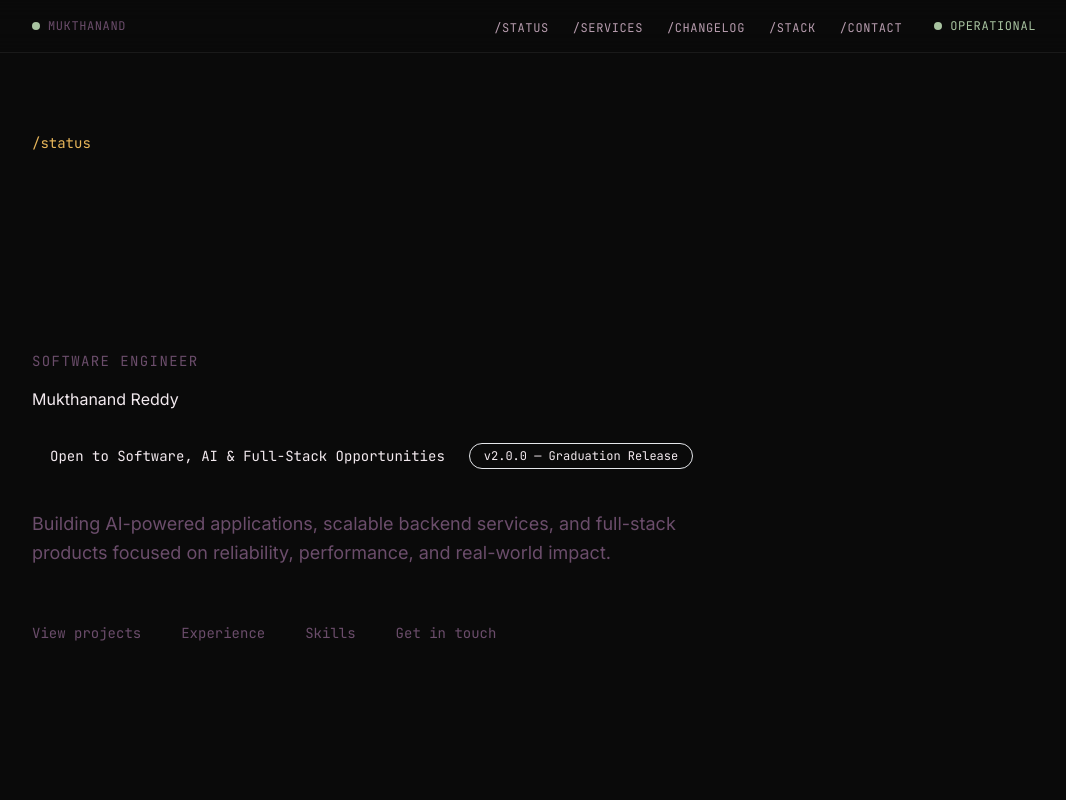
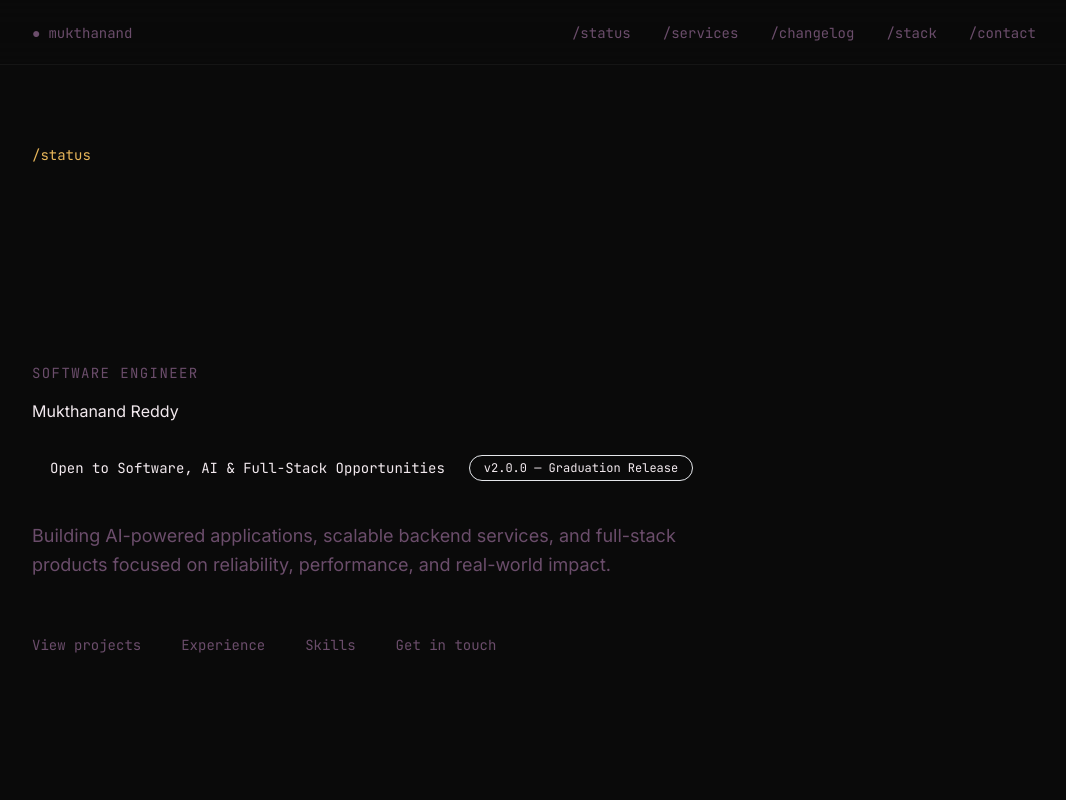
Before and after one commit to Mukthanand21/mukthanand, a React (Vite) app: page / in a window 1280 px wide. Shown: the top 800 px of the page, without its empty margins (106-1172 px from the left). Built offline with nearby package versions, Linux system fonts and the light colour scheme.

Commit message:
Revert "Merge branch 'feat/v2-nav' into 'main'"
This reverts commit e262a54b7cadd973b0a3e959da3782478b729d6c, reversing
changes made to 02eba51307323012b5bd0f376861bd952852540c.

```diff
--- a/src/components/Nav.tsx
+++ b/src/components/Nav.tsx
@@ -10,24 +10,24 @@ const LINKS = [
   { to: '/contact', label: '/contact' },
 ];
 
-/* ─── individual nav link with gold active indicator ─── */
+/* ─── individual nav link with cyan active indicator ─── */
 function NavItem({ to, label }: { to: string; label: string }) {
   return (
     <NavLink to={to} className="group relative block py-1">
       {({ isActive }) => (
         <>
           <span
-            className={`font-mono text-xs uppercase tracking-wider transition-colors duration-150 ${
+            className={`font-mono text-sm transition-colors duration-300 ${
               isActive
                 ? 'text-accent'
-                : 'text-fg-secondary group-hover:text-accent'
+                : 'text-fg-muted group-hover:text-fg'
             }`}
           >
             {label}
           </span>
-          {/* gold underline — slides in from left on hover/active */}
+          {/* cyan underline indicator */}
           <span
-            className={`absolute -bottom-0.5 left-0 h-px bg-accent transition-all duration-150 ${
+            className={`absolute -bottom-0.5 left-0 h-px bg-accent transition-all duration-300 ${
               isActive ? 'w-full' : 'w-0 group-hover:w-full'
             }`}
           />
@@ -37,59 +37,33 @@ function NavItem({ to, label }: { to: string; label: string }) {
   );
 }
 
-/* ─── OPERATIONAL indicator with 1.8s pulse ─── */
-function StatusIndicator() {
-  return (
-    <span className="hidden items-center gap-2 font-mono text-xs uppercase tracking-wider text-success md:inline-flex">
-      <span className="relative flex h-2 w-2">
-        <span
-          className="absolute inline-flex h-full w-full animate-ping rounded-full bg-success/75"
-          style={{ animationDuration: '1.8s' }}
-        />
-        <span className="relative inline-flex h-2 w-2 rounded-full bg-success" />
-      </span>
-      <span>OPERATIONAL</span>
-    </span>
-  );
-}
-
 /* ============================================================
-   Global navigation bar — v2 spec
-   specs-v2/000-overview.md §5 Layout, §6 Component Tokens > Nav
-   - 52px sticky, z-index 100
-   - bg at 90% opacity + backdrop-filter blur
-   - Logo: mono muted with green dot
-   - Links: mono uppercase, gold on active/hover
-   - Right: ● OPERATIONAL with 1.8s pulse
-   - Mobile: hamburger with slide-down menu
+   Global navigation bar
    ============================================================ */
 export function Nav() {
   const [mobileOpen, setMobileOpen] = useState(false);
 
   return (
-    <header className="sticky top-0 z-[100] border-b border-border bg-bg/90 backdrop-blur-md">
-      <div className="mx-auto flex h-[52px] max-w-content items-center justify-between px-gutter">
+    <header className="sticky top-0 z-50 border-b border-white/5 bg-bg/80 backdrop-blur-xl">
+      <div className="mx-auto flex max-w-content items-center justify-between px-gutter py-4">
         {/* logo / system name */}
         <NavLink
           to="/status"
-          className="inline-flex items-center gap-2 font-mono text-xs uppercase tracking-wider text-fg-muted transition-colors duration-150 hover:text-accent"
+          className="font-mono text-sm text-fg-muted transition-colors duration-300 hover:text-accent"
         >
-          <span className="inline-block h-2 w-2 rounded-full bg-success" />
-          <span>mukthanand</span>
+          <span className="inline-block align-middle text-live">&#9679;</span>
+          <span className="ml-2 align-middle">mukthanand</span>
         </NavLink>
 
         {/* desktop nav */}
-        <nav aria-label="Main navigation" className="flex items-center gap-8">
-          <ul className="hidden items-center gap-6 md:flex">
+        <nav aria-label="Main navigation">
+          <ul className="hidden items-center gap-8 md:flex">
             {LINKS.map((l) => (
               <li key={l.to}>
                 <NavItem to={l.to} label={l.label} />
               </li>
             ))}
           </ul>
-
-          {/* OPERATIONAL indicator — desktop only */}
-          <StatusIndicator />
 
           {/* mobile hamburger */}
           <button
@@ -121,7 +95,7 @@ export function Nav() {
 
       {/* mobile dropdown */}
       {mobileOpen && (
-        <div className="border-t border-border bg-bg md:hidden">
+        <div className="border-t border-white/5 bg-bg md:hidden">
           <nav aria-label="Mobile navigation">
             <ul className="flex flex-col px-gutter py-4">
               {LINKS.map((l) => (
@@ -130,10 +104,10 @@ export function Nav() {
                     to={l.to}
                     onClick={() => setMobileOpen(false)}
                     className={({ isActive }) =>
-                      `block py-3 font-mono text-xs uppercase tracking-wider transition-colors duration-150 ${
+                      `block py-3 font-mono text-sm transition-colors duration-200 ${
                         isActive
                           ? 'text-accent'
-                          : 'text-fg-secondary hover:text-accent'
+                          : 'text-fg-muted hover:text-fg'
                       }`
                     }
                   >
@@ -142,19 +116,6 @@ export function Nav() {
                 </li>
               ))}
             </ul>
-            {/* OPERATIONAL indicator in mobile menu */}
-            <div className="border-t border-border px-gutter py-3">
-              <span className="inline-flex items-center gap-2 font-mono text-xs uppercase tracking-wider text-success">
-                <span className="relative flex h-2 w-2">
-                  <span
-                    className="absolute inline-flex h-full w-full animate-ping rounded-full bg-success/75"
-                    style={{ animationDuration: '1.8s' }}
-                  />
-                  <span className="relative inline-flex h-2 w-2 rounded-full bg-success" />
-                </span>
-                <span>OPERATIONAL</span>
-              </span>
-            </div>
           </nav>
         </div>
       )}
```
